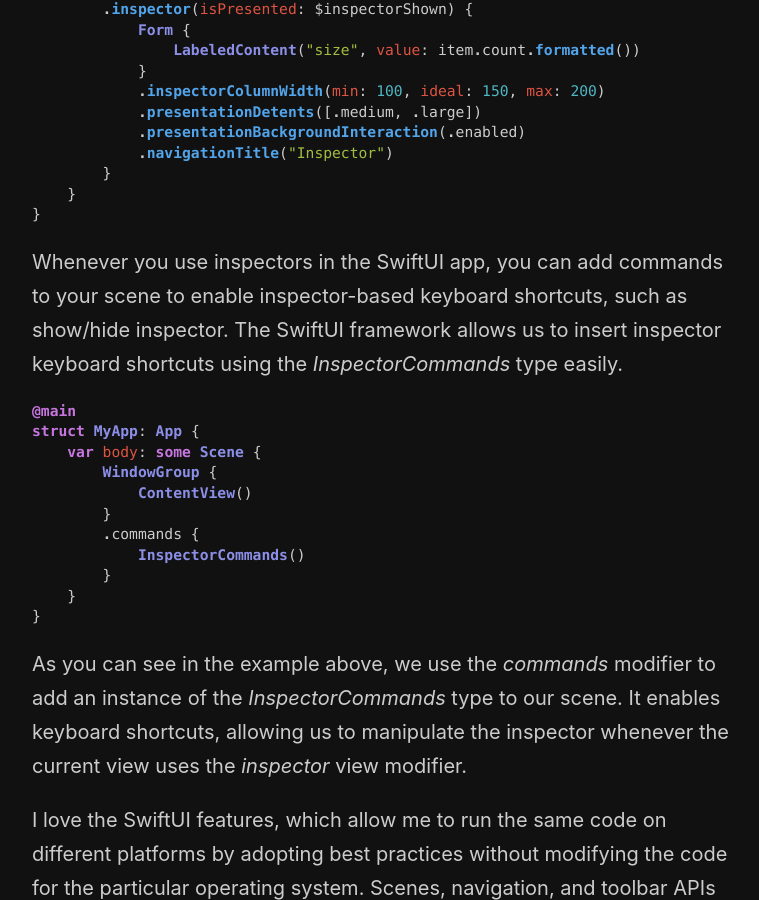
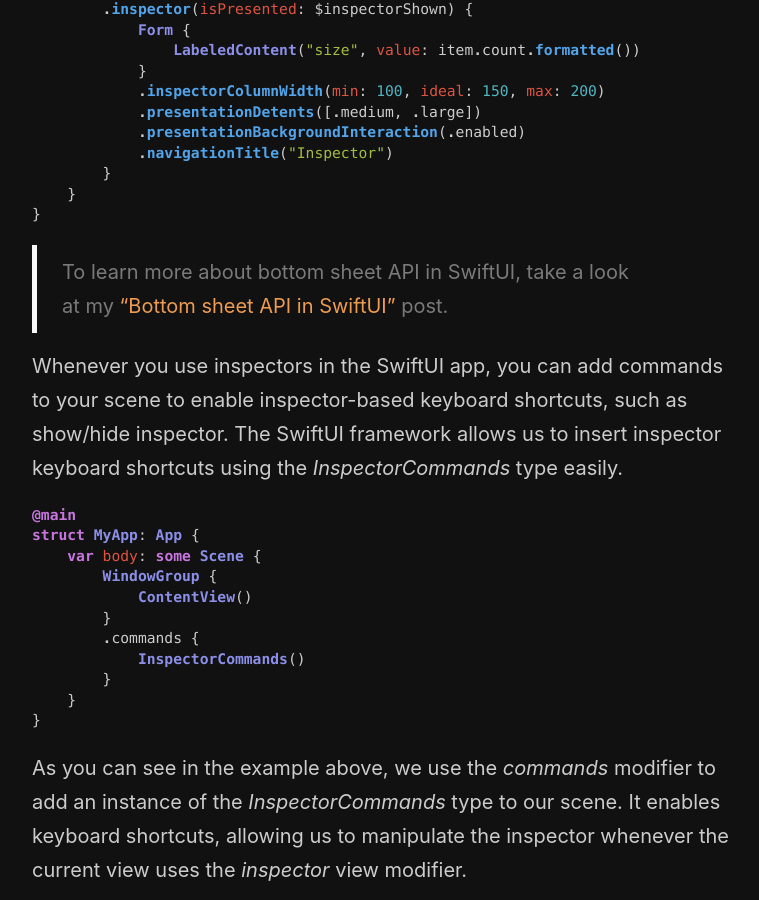
Before and after one commit to mecid/mecid.github.io, a Jekyll site: the page built from _posts/2024-04-30-inspectors-in-swiftui.md, in a window 1280 px wide and 900 px high, scrolled down 2709 px. Shown: the whole window, without its empty margins (258-1017 px from the left). Built offline with Jekyll 4.4.1, drawn with Linux system fonts in a browser that asks for light colours.

Commit message:
reference post added to the inspector post

````diff
--- a/_posts/2024-04-30-inspectors-in-swiftui.md
+++ b/_posts/2024-04-30-inspectors-in-swiftui.md
@@ -99,6 +99,8 @@ struct ItemDetailsView: View {
 }
 ```
 
+> To learn more about bottom sheet API in SwiftUI, take a look at my ["Bottom sheet API in SwiftUI"](/2024/04/30/inspectors-in-swiftui/) post.
+
 Whenever you use inspectors in the SwiftUI app, you can add commands to your scene to enable inspector-based keyboard shortcuts, such as show/hide inspector. The SwiftUI framework allows us to insert inspector keyboard shortcuts using the *InspectorCommands* type easily.
 
 ```swift
````
